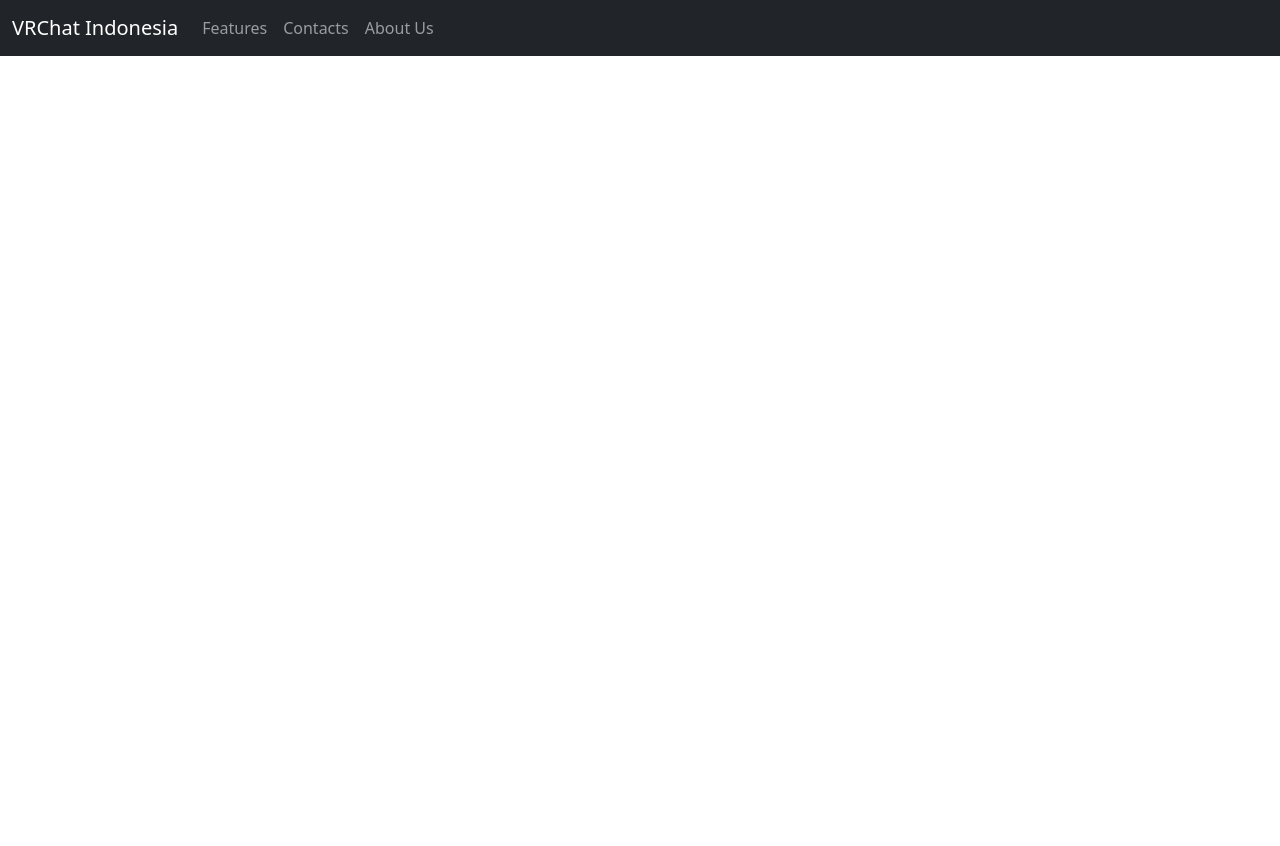
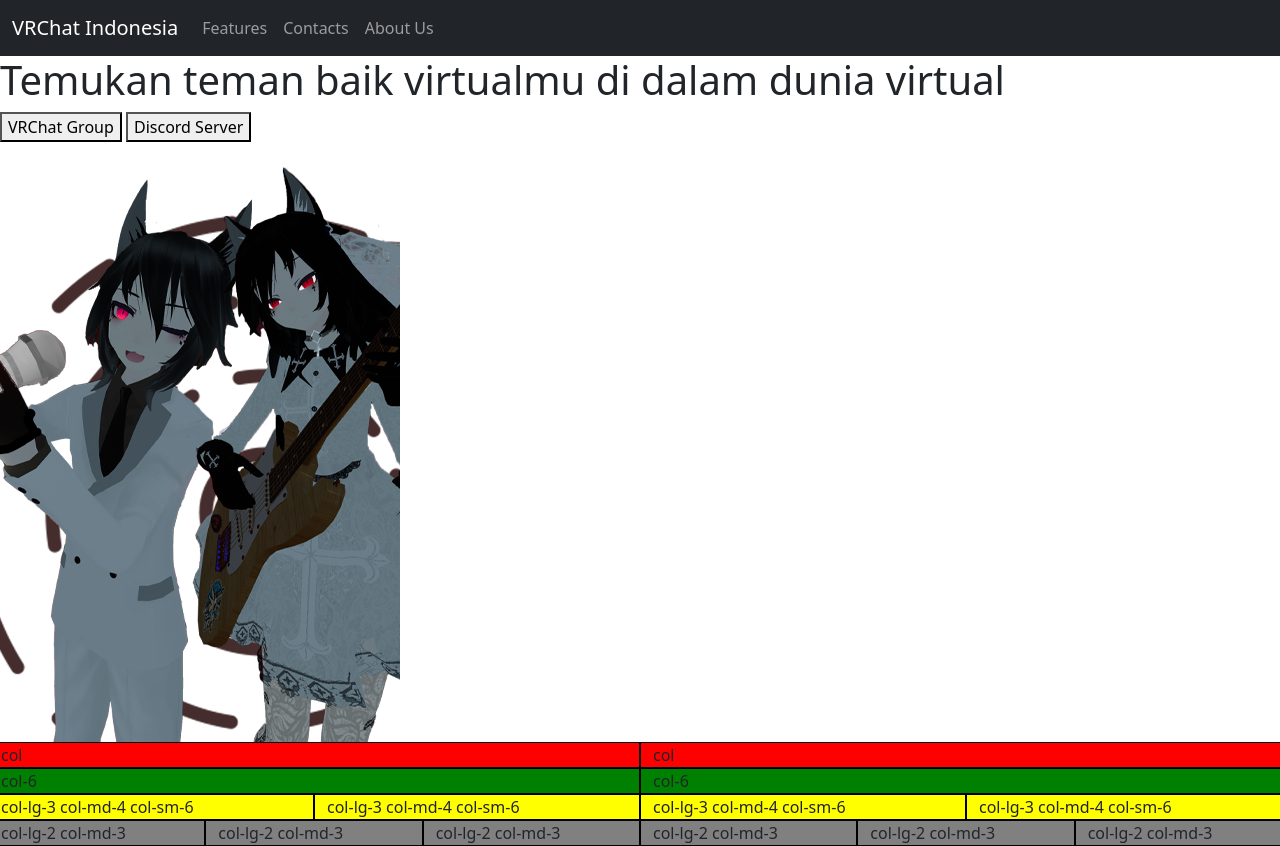
Before and after one commit to Nywaa/Web-Development-EX, a plain HTML site: page Bootstrap-Labs/index.html in a window 1280 px wide. Before the commit the page ends 800 px from the top, so only its background shows below. Drawn offline with nearby package versions, Linux system fonts and the light colour scheme.

Commit message:
Experiment on bootstrap grid layout

```diff
--- a/Bootstrap-Labs/index.html
+++ b/Bootstrap-Labs/index.html
@@ -5,13 +5,20 @@
         <meta http-equiv="X-UA-Compatible" content="IE=edge">
         <meta name="viewport" content="width=device-width, initial-scale=1.0">
         <meta name="description" content="Nywaa's Bootstrap Experimental Labs">
+        <link rel="shortcut icon" href="images/favicon.ico" type="image/x-icon">
         <title>Nywaa's Laboratory - Bootstrap Section</title>
 
         <!-- Bootstrap CSS -->
         <link href="https://cdn.jsdelivr.net/npm/bootstrap@5.2.3/dist/css/bootstrap.min.css" rel="stylesheet" integrity="sha384-rbsA2VBKQhggwzxH7pPCaAqO46MgnOM80zW1RWuH61DGLwZJEdK2Kadq2F9CUG65" crossorigin="anonymous">
+        <!-- Bootstrap Javascript -->
+        <script src="https://cdn.jsdelivr.net/npm/bootstrap@5.2.3/dist/js/bootstrap.bundle.min.js" integrity="sha384-kenU1KFdBIe4zVF0s0G1M5b4hcpxyD9F7jL+jjXkk+Q2h455rYXK/7HAuoJl+0I4" crossorigin="anonymous"></script>
+
+        <!-- Personal CSS -->
+        <link rel="stylesheet" href="css/style.css">
     </head>
     <body>
         <!-- Navigation Bar -->
+        <section id="navigationBar">
             <nav class="navbar navbar-expand-lg navbar-dark bg-dark">
                 <div class="container-fluid">
                     <!-- Navbar Brand-->
@@ -38,11 +45,73 @@
                     </div>
                 </div>
             </nav>
+        </section>
 
-        <!-- Content -->
+        <!-- Website Titles -->
+        <section id="webTitles">
+            <div>
+                <h1>Temukan teman baik virtualmu di dalam dunia virtual</h1>
+                <button>VRChat Group</button>
+                <button>Discord Server</button>
+            </div>
+            <div>
+                <img src="images/titles-img.png" alt="vrchat-avatar">
+            </div>
+        </section>
 
+        <!-- Row & Col Experiment -->
+        <div class="row">
+            <div class="col" style="background-color: red; border: 1px solid black;">
+                col
+            </div>
+            <div class="col" style="background-color: red; border: 1px solid black;">
+                col
+            </div>
+        </div>
 
-        <!-- Bootstrap Javascript -->
-        <script src="https://cdn.jsdelivr.net/npm/bootstrap@5.2.3/dist/js/bootstrap.bundle.min.js" integrity="sha384-kenU1KFdBIe4zVF0s0G1M5b4hcpxyD9F7jL+jjXkk+Q2h455rYXK/7HAuoJl+0I4" crossorigin="anonymous"></script>
+        <div class="row">
+            <div class="col-6" style="background-color: green; border: 1px solid black;">
+                col-6
+            </div>
+            <div class="col-6" style="background-color: green; border: 1px solid black;">
+                col-6
+            </div>
+        </div>
+
+        <div class="row">
+            <div class="col-lg-3 col-md-4 col-sm-6" style="background-color: yellow; border: 1px solid black;">
+                col-lg-3 col-md-4 col-sm-6
+            </div>
+            <div class="col-lg-3 col-md-4 col-sm-6" style="background-color: yellow; border: 1px solid black;">
+                col-lg-3 col-md-4 col-sm-6
+            </div>
+            <div class="col-lg-3 col-md-4 col-sm-6" style="background-color: yellow; border: 1px solid black;">
+                col-lg-3 col-md-4 col-sm-6
+            </div>
+            <div class="col-lg-3 col-md-4 col-sm-6" style="background-color: yellow; border: 1px solid black;">
+                col-lg-3 col-md-4 col-sm-6
+            </div>
+        </div>
+
+        <div class="row">
+            <div class="col-lg-2 col-md-3" style="background-color: grey; border: 1px solid black">
+                col-lg-2 col-md-3
+            </div>
+            <div class="col-lg-2 col-md-3" style="background-color: grey; border: 1px solid black">
+                col-lg-2 col-md-3
+            </div>
+            <div class="col-lg-2 col-md-3" style="background-color: grey; border: 1px solid black">
+                col-lg-2 col-md-3
+            </div>
+            <div class="col-lg-2 col-md-3" style="background-color: grey; border: 1px solid black">
+                col-lg-2 col-md-3
+            </div>
+            <div class="col-lg-2 col-md-3" style="background-color: grey; border: 1px solid black">
+                col-lg-2 col-md-3
+            </div>
+            <div class="col-lg-2 col-md-3" style="background-color: grey; border: 1px solid black">
+                col-lg-2 col-md-3
+            </div>
+        </div>
     </body>
 </html>
```
Also changed, not shown: Bootstrap-Labs/css/style.css (added), Bootstrap-Labs/images/favicon.ico (added), Bootstrap-Labs/images/titles-img.png (added). Lines whose indentation alone changed are shown as unchanged.
